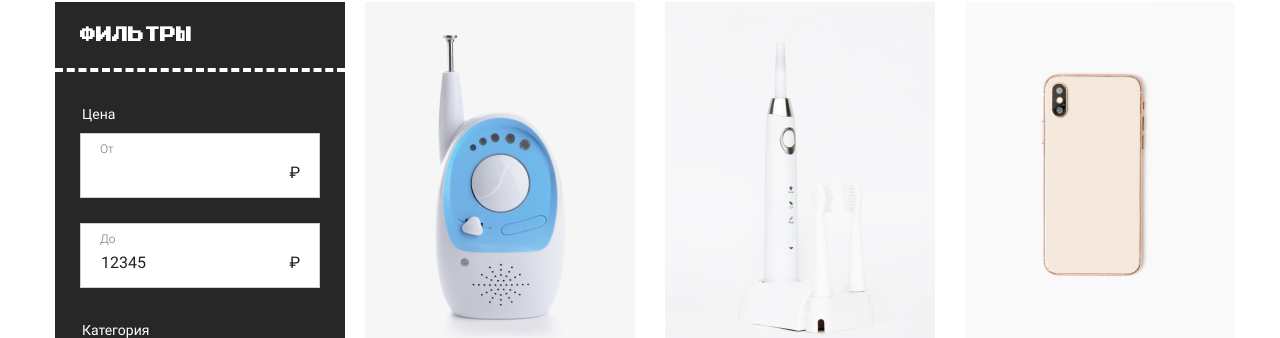
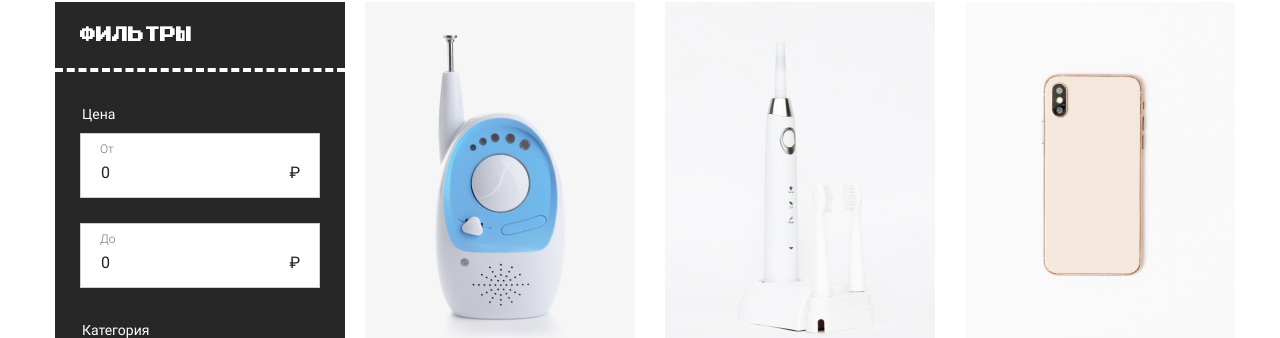
Before and after one commit to BarbaraFromTonshaevo/vue2-project, a Vue app: page / in a window 1280 px wide. Shown: the part 223-561 px from the top of the page. Built offline with nearby package versions, Linux system fonts and the light colour scheme.

Commit message:
ProductFilter

```diff
--- a/src/App.vue
+++ b/src/App.vue
@@ -6,15 +6,10 @@
     </div>
 
     <div class="content__catalog">
-      <!-- <ExampleForm
-        :age="exampleAge"
-        :name="exampleName"
-        :married="exampleMarried"
-      ></ExampleForm> -->
       <ProductFilter
-        :price-from="filterPriceFrom"
-        :price-to="filterPriceTo"
-        :category-id="filterCategoryId"
+        :price-from.sync="filterPriceFrom"
+        :price-to.sync="filterPriceTo"
+        :category-id.sync="filterCategoryId"
       ></ProductFilter>
       <section class="catalog">
         <ProductList :products="products"></ProductList>
@@ -34,7 +29,6 @@ import { products } from "./data/products";
 import ProductList from "./components/ProductList.vue";
 import BasePagination from "./components/BasePagination.vue";
 import ProductFilter from "./components/ProductFilter.vue";
-// import ExampleForm from "./components/ExampleForm.vue";
 export default {
   name: "App",
   components: { ProductList, BasePagination, ProductFilter },
--- a/src/components/BasePagination.vue
+++ b/src/components/BasePagination.vue
@@ -60,12 +60,12 @@ export default {
     },
     paginateNext() {
       this.$emit(
-        "update:page",
+        "paginate",
         this.page !== this.pages ? this.page + 1 : this.page
       );
     },
     paginatePrev() {
-      this.$emit("update:page", this.page !== 1 ? this.page - 1 : this.page);
+      this.$emit("paginate", this.page !== 1 ? this.page - 1 : this.page);
     },
   },
 };
--- a/src/components/ProductFilter.vue
+++ b/src/components/ProductFilter.vue
@@ -2,11 +2,11 @@
   <aside class="filter">
     <h2 class="filter__title">Фильтры</h2>
 
-    <form class="filter__form form" action="#" method="get">
+    <form class="filter__form form" action="#" method="get" @submit.prevent="submit">
       <fieldset class="form__block">
         <legend class="form__legend">Цена</legend>
         <label class="form__label form__label--price">
-          <input class="form__input" type="text" name="min-price" />
+          <input class="form__input" type="text" name="min-price" v-model.number="currentPriceFrom"/>
           <span class="form__value">От</span>
         </label>
         <label class="form__label form__label--price">
@@ -15,6 +15,7 @@
             type="text"
             name="max-price"
             value="12345"
+            v-model.number="currentPriceTo"
           />
           <span class="form__value">До</span>
         </label>
@@ -23,8 +24,8 @@
       <fieldset class="form__block">
         <legend class="form__legend">Категория</legend>
         <label class="form__label form__label--select">
-          <select class="form__select" type="text" name="category">
-            <option value="value1">Все категории</option>
+          <select class="form__select" type="text" name="category" v-model.number="currentCategoryId">
+            <option value="0">Все категории</option>
             <option
               :value="category.id"
               v-for="category in categories"
@@ -214,7 +215,7 @@
       <button class="filter__submit button button--primery" type="submit">
         Применить
       </button>
-      <button class="filter__reset button button--second" type="button">
+      <button class="filter__reset button button--second" type="button" @click.prevent="reset">
         Сбросить
       </button>
     </form>
@@ -224,10 +225,40 @@
 import categories from "../data/categories";
 export default {
   props: ["priceFrom", "priceTo", "categoryId"],
+  data(){
+    return {
+      currentPriceFrom: 0,
+      currentPriceTo: 0,
+      currentCategoryId: 0,
+    }
+  },
   computed: {
     categories() {
       return categories;
     },
   },
+  watch: {
+    priceFrom(value){
+      this.currentPriceFrom = value;
+    },
+    priceTo(value){
+      this.currentPriceTo = value;
+    },
+    categoryId(value){
+      this.currentCategoryId = value;
+    },
+  },
+  methods: {
+    submit(){
+      this.$emit('update:priceFrom', this.currentPriceFrom);
+      this.$emit('update:priceTo', this.currentPriceTo);
+      this.$emit('update:categoryId', this.currentCategoryId);
+    },
+    reset(){
+      this.$emit('update:priceFrom', 0);
+      this.$emit('update:priceTo', 0);
+      this.$emit('update:categoryId', 0);
+    },
+  },
 };
 </script>
```
Also changed, not shown: .eslintrc.js, 1 other file (tests, documents, lock files or other folders).
